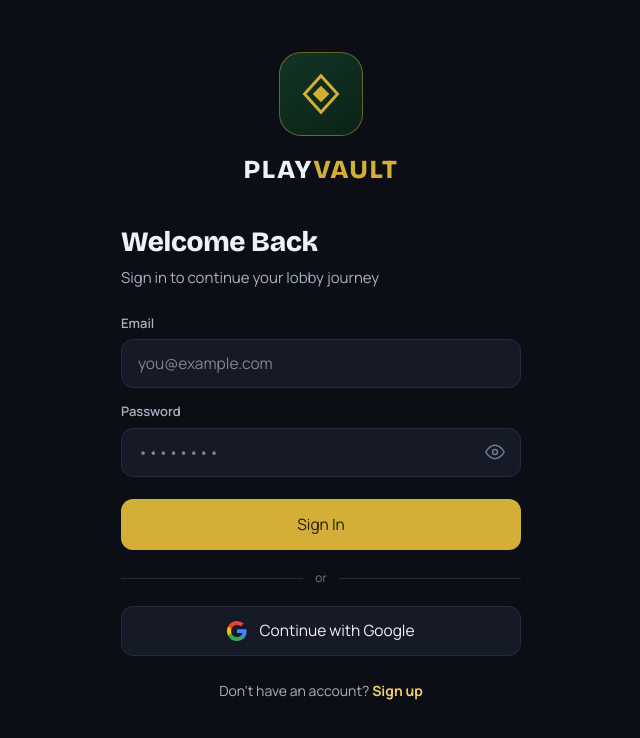
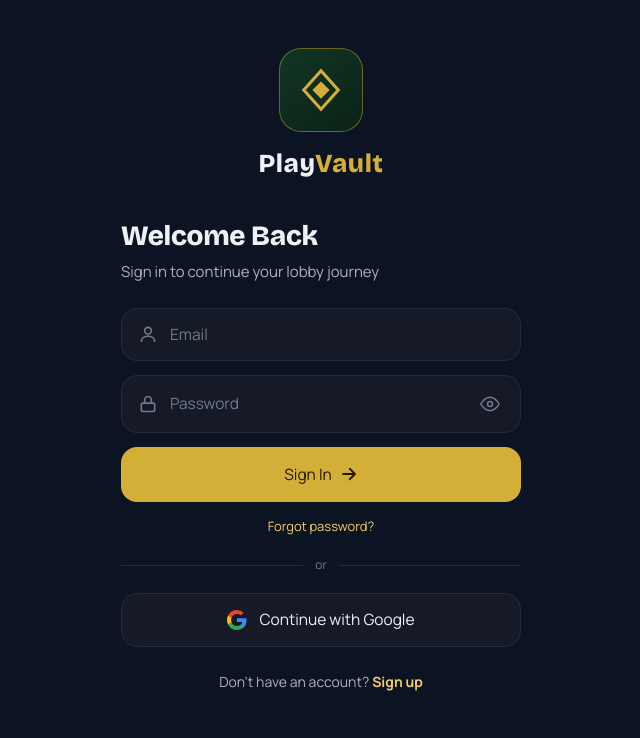
Before and after one commit to playvalut-hash/play-valut, a Next.js app: page /login in a window 1280 px wide. Shown: the top 738 px of the page, without its empty margins (319-959 px from the left). Built offline with nearby package versions, Linux system fonts and the light colour scheme; no server answers; the database is empty.

Commit message:
v2 skeleton: src/app/(public)/login/_login-form.tsx

```diff
--- a/src/app/(public)/login/_login-form.tsx
+++ b/src/app/(public)/login/_login-form.tsx
@@ -67,31 +67,31 @@
   }
 
   return (
-    <div className="flex min-h-dvh flex-col px-[26px] pb-10 pt-[52px]" style={{ background: "#0b0e14" }}>
+    <div className="flex min-h-dvh flex-col items-center px-6 pb-10 pt-12" style={{ background: "#0c1424" }}>
+      <div className="w-full max-w-[400px]">
         {/* Logo */}
         <div
-        className="mx-auto mb-[14px] grid h-[84px] w-[84px] place-items-center rounded-[22px] text-gold"
+          className="mx-auto grid h-[84px] w-[84px] place-items-center rounded-[22px] text-gold"
           style={{
             background: "linear-gradient(145deg, #123524, #0a2317)",
             border: "1px solid rgba(212, 175, 55, 0.45)",
           }}
           aria-hidden
         >
-        <svg width="44" height="44" viewBox="0 0 24 24" fill="none">
+          <svg width="46" height="46" viewBox="0 0 24 24" fill="none">
             <path d="M12 2 21 12 12 22 3 12 12 2Z" stroke="currentColor" strokeWidth="1.6" />
             <path d="M12 7.5 16.5 12 12 16.5 7.5 12 12 7.5Z" fill="currentColor" />
           </svg>
         </div>
         <div
-        className="text-center text-[26px] font-extrabold tracking-[0.06em]"
+          className="mt-3 text-center text-[26px] font-extrabold tracking-wide"
           style={{ fontFamily: "var(--font-display)", color: "#eef2f7" }}
         >
-        PLAY<span className="text-gold">VAULT</span>
+          <span>Play</span><span className="text-gold">Vault</span>
         </div>
 
-      <div className="mx-auto mt-8 w-full max-w-[400px]">
         <h1
-          className="text-[28px] font-extrabold"
+          className="mt-8 text-[28px] font-extrabold"
           style={{ fontFamily: "var(--font-display)", color: "#eef2f7" }}
         >
           {branding.signin_heading || "Welcome Back"}
@@ -100,78 +100,96 @@
           {branding.signin_subtext || "Sign in to continue your lobby journey"}
         </p>
 
-        {notice ? (
-          <div className="mt-4 rounded-lg border border-gold/40 bg-gold/10 px-4 py-3 text-sm text-gold">
+        {notice && (
+          <div className="mt-4 rounded-xl border border-gold/40 bg-gold/10 px-4 py-3 text-sm text-gold">
             {notice}
           </div>
-        ) : null}
-        {error ? (
-          <div className="mt-4 rounded-lg border border-[#ff6b5e]/40 bg-[#ff6b5e]/10 px-4 py-3 text-sm text-[#ff6b5e]">
+        )}
+        {error && (
+          <div className="mt-4 rounded-xl border border-[#ff6b5e]/40 bg-[#ff6b5e]/10 px-4 py-3 text-sm text-[#ff6b5e]">
             {error}
           </div>
-        ) : null}
+        )}
 
-        <form onSubmit={handleSignIn} className="mt-6">
-          <div className="mb-[14px] flex flex-col gap-[6px]">
-            <label htmlFor="loginEmail" className="text-[13px] font-semibold" style={{ color: "#a7b2c3" }}>
-              Email
-            </label>
+        <form onSubmit={handleSignIn} className="mt-6 space-y-3.5">
+          {/* Email with icon */}
+          <div
+            className="flex items-center gap-3 rounded-2xl border px-4 py-3.5"
+            style={{ background: "#151a26", borderColor: "#232c3e" }}
+          >
+            <span className="shrink-0" style={{ color: "#6d7a8f" }} aria-hidden>
+              <svg width="20" height="20" viewBox="0 0 24 24" fill="none" stroke="currentColor" strokeWidth="2" strokeLinecap="round" strokeLinejoin="round">
+                <circle cx="12" cy="8" r="4" />
+                <path d="M4 21c0-4 3.6-6.5 8-6.5s8 2.5 8 6.5" />
+              </svg>
+            </span>
             <input
-              id="loginEmail"
               type="email"
-              autoComplete="email"
               value={email}
               onChange={(e) => setEmail(e.target.value)}
-              placeholder="you@example.com"
-              className="rounded-[12px] border px-4 py-3 text-[15px] outline-none transition focus:border-gold"
-              style={{
-                background: "#151a26",
-                borderColor: "#232c3e",
-                color: "#eef2f7",
-              }}
+              placeholder="Email"
+              aria-label="Email"
+              autoComplete="email"
+              className="w-full bg-transparent text-[15px] outline-none placeholder:text-[#6d7a8f]"
+              style={{ color: "#eef2f7" }}
             />
           </div>
 
-          <div className="mb-[14px] flex flex-col gap-[6px]">
-            <label htmlFor="loginPass" className="text-[13px] font-semibold" style={{ color: "#a7b2c3" }}>
-              Password
-            </label>
-            <div className="relative">
+          {/* Password with icon */}
+          <div
+            className="flex items-center gap-3 rounded-2xl border px-4 py-3.5"
+            style={{ background: "#151a26", borderColor: "#232c3e" }}
+          >
+            <span className="shrink-0" style={{ color: "#6d7a8f" }} aria-hidden>
+              <svg width="20" height="20" viewBox="0 0 24 24" fill="none" stroke="currentColor" strokeWidth="2" strokeLinecap="round" strokeLinejoin="round">
+                <rect x="4" y="11" width="16" height="10" rx="2" />
+                <path d="M8 11V7a4 4 0 0 1 8 0v4" />
+              </svg>
+            </span>
             <input
-                id="loginPass"
               type={showPassword ? "text" : "password"}
-                autoComplete="current-password"
               value={password}
               onChange={(e) => setPassword(e.target.value)}
-                placeholder="••••••••"
-                className="w-full rounded-[12px] border px-4 py-3 pr-12 text-[15px] outline-none transition focus:border-gold"
-                style={{
-                  background: "#151a26",
-                  borderColor: "#232c3e",
-                  color: "#eef2f7",
-                }}
+              placeholder="Password"
+              aria-label="Password"
+              autoComplete="current-password"
+              className="w-full bg-transparent text-[15px] outline-none placeholder:text-[#6d7a8f]"
+              style={{ color: "#eef2f7" }}
             />
             <button
               type="button"
               onClick={() => setShowPassword((v) => !v)}
               aria-label={showPassword ? "Hide password" : "Show password"}
-                className="absolute right-3 top-1/2 -translate-y-1/2 p-1"
+              className="shrink-0 p-1"
               style={{ color: "#6d7a8f" }}
             >
               {showPassword ? <EyeOffIcon className="h-5 w-5" /> : <EyeIcon className="h-5 w-5" />}
             </button>
           </div>
-          </div>
 
+          {/* Sign In with arrow */}
           <button
             type="submit"
             disabled={loading}
-            className="mt-2 w-full rounded-[12px] py-[14px] text-[16px] font-bold transition hover:brightness-110 active:scale-[0.99] disabled:opacity-60"
+            className="flex w-full items-center justify-center gap-2 rounded-2xl py-4 text-[16px] font-bold transition hover:brightness-110 active:scale-[0.99] disabled:opacity-60"
             style={{ background: "#d4af37", color: "#241a02" }}
           >
-            {loading ? "Signing in…" : "Sign In"}
+            {loading ? "Signing in…" : (
+              <>
+                Sign In
+                <svg width="18" height="18" viewBox="0 0 24 24" fill="none" stroke="currentColor" strokeWidth="2.4" strokeLinecap="round" strokeLinejoin="round" aria-hidden>
+                  <path d="M4 12h15M13 5l7 7-7 7" />
+                </svg>
+              </>
+            )}
           </button>
         </form>
+
+        <div className="mt-3 text-center">
+          <Link href="/forgot" className="text-[13px] text-text-muted hover:text-gold">
+            Forgot password?
+          </Link>
+        </div>
 
         <div className="my-5 flex items-center gap-3" aria-hidden>
           <span className="h-px flex-1" style={{ background: "#232c3e" }} />
@@ -182,12 +200,8 @@
         <button
           type="button"
           onClick={handleGoogle}
-          className="flex w-full items-center justify-center gap-3 rounded-[12px] border py-3 text-[15px] font-semibold transition"
-          style={{
-            borderColor: "#232c3e",
-            background: "#151a26",
-            color: "#eef2f7",
-          }}
+          className="flex w-full items-center justify-center gap-3 rounded-2xl border py-3.5 text-[15px] font-semibold transition hover:border-gold/50"
+          style={{ borderColor: "#232c3e", background: "#151a26", color: "#eef2f7" }}
         >
           <svg width="20" height="20" viewBox="0 0 24 24" role="img" aria-label="Google">
             <path fill="#4285F4" d="M23.5 12.27c0-.85-.08-1.66-.22-2.45H12v4.64h6.45a5.52 5.52 0 0 1-2.39 3.62v3h3.87c2.26-2.09 3.57-5.16 3.57-8.81z" />
```
Lines whose indentation alone changed are shown as unchanged.
